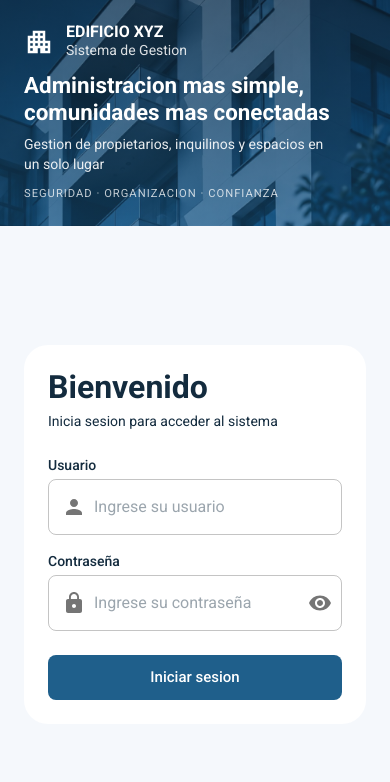
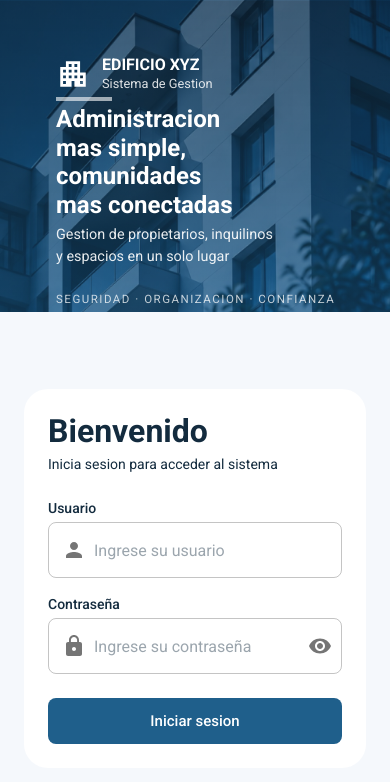
Before and after one commit to 201806081-design/Nexa-edificio-xyz, a React (Vite) app in the folder frontend/: page /login in a window 390 px wide. Shown: the top 782 px of the page. Built offline with nearby package versions, Linux system fonts and the light colour scheme; no server answers.

Commit message:
style(HU-SE-01): ajustar diseno responsive del login segun mockup

```diff
--- a/frontend/src/pages/Login/Login.jsx
+++ b/frontend/src/pages/Login/Login.jsx
@@ -12,34 +12,41 @@ function PanelBranding({ compacto = false }) {
         backgroundPosition: 'center',
         display: 'flex',
         flexDirection: 'column',
-        justifyContent: compacto ? 'center' : 'space-between',
-        p: compacto ? 3 : 5,
-        gap: compacto ? 1.5 : 0,
+        justifyContent: 'space-between',
+        p:compacto ? 3 : 5,
+        pb: compacto ? 0.5 : 5,
         height: '100%',
       }}
     >
-      <Box sx={{ display: 'flex', alignItems: 'center', gap: 1.5 }}>
-        <ApartmentIcon sx={{ fontSize: compacto ? 30 : 38 }} />
-        <Box>
-          <Typography sx={{ fontWeight: 700, lineHeight: 1 }}>EDIFICIO XYZ</Typography>
-          <Typography variant="body2" sx={{ opacity: 0.85 }}>Sistema de Gestion</Typography>
+      {/* GRUPO DE ARRIBA: logo + linea + titulo + descripcion, todos juntos */}
+      <Box sx={{ display: 'flex', flexDirection: 'column', gap: compacto ? 0.5 : 1.5, mt: 4, ml:4 }}>
+        <Box sx={{ display: 'flex', alignItems: 'center', gap: 1.5 }}>
+          <ApartmentIcon sx={{ fontSize: compacto ? 34 : 48 }} />
+          <Box>
+            <Typography sx={{ fontWeight: 700, lineHeight: 1.1, fontSize: compacto ? '1rem' : '1.25rem' }}>
+              EDIFICIO XYZ
+            </Typography>
+            <Typography sx={{ opacity: 0.85, fontSize: compacto ? '0.8rem' : '0.95rem' }}>
+              Sistema de Gestion
+            </Typography>
+          </Box>
         </Box>
-      </Box>
 
-      <Box>
-        {!compacto && <Box sx={{ width: 48, height: 3, bgcolor: '#fff', opacity: 0.6, mb: 3 }} />}
+        <Box sx={{ width: 56, height: 4, bgcolor: '#fff', opacity: 0.6 }} />
+
         <Typography
-          variant="h1"
-          sx={{ fontSize: compacto ? '1.4rem' : '2rem', fontWeight: 700, lineHeight: 1.2, mb: compacto ? 1 : 2 }}
+          sx={{ fontSize: compacto ? '1.5rem' : '2.4rem', fontWeight: 700, lineHeight: 1.2 }}
         >
-          Administracion mas simple, comunidades mas conectadas
+          Administracion<br />mas simple,<br />comunidades<br />mas conectadas
         </Typography>
-        <Typography variant="body2" sx={{ opacity: 0.9, maxWidth: 300 }}>
-          Gestion de propietarios, inquilinos y espacios en un solo lugar
+
+        <Typography sx={{ opacity: 0.9, maxWidth: 340, fontSize: compacto ? '0.9rem' : '1.05rem', mt: compacto ? 0 : 0 }}>
+          Gestion de propietarios, inquilinos<br /> y espacios en un solo lugar
         </Typography>
       </Box>
 
-      <Typography variant="body2" sx={{ opacity: 0.75, letterSpacing: 1, fontSize: compacto ? '0.7rem' : '0.8rem' }}>
+      {/* GRUPO DE ABAJO: pegado al fondo */}
+      <Typography sx={{ opacity: 0.75, letterSpacing: 1.5, fontSize: compacto ? '0.72rem' : '0.9rem', ml:4, mt:3}}>
         SEGURIDAD · ORGANIZACION · CONFIANZA
       </Typography>
     </Box>
--- a/frontend/src/pages/Login/LoginForm.jsx
+++ b/frontend/src/pages/Login/LoginForm.jsx
@@ -9,6 +9,15 @@ import Visibility from '@mui/icons-material/Visibility';
 import VisibilityOff from '@mui/icons-material/VisibilityOff';
 import { useNavigate } from 'react-router-dom';
 import { useAuth } from '../../hooks/useAuth';
+
+// Anula el fondo azul/amarillo que Chrome pone al autocompletar
+const sinAutofill = {
+  '& input:-webkit-autofill': {
+    WebkitBoxShadow: '0 0 0 100px #FFFFFF inset',
+    WebkitTextFillColor: '#132B3E',
+    transition: 'background-color 9999s ease-in-out 0s',
+  },
+};
 
 export default function LoginForm() {
   const navigate = useNavigate();
@@ -49,6 +58,9 @@ export default function LoginForm() {
     }
   };
 
+  const usuarioError = !!errors.usuario || !!apiError;
+  const passwordError = !!errors.password || !!apiError;
+
   return (
     <Box component="form" onSubmit={handleSubmit} noValidate sx={{ width: '100%', maxWidth: 400 }}>
       <Typography variant="h1" sx={{ fontSize: '2rem', mb: 0.5 }}>
@@ -65,9 +77,9 @@ export default function LoginForm() {
         placeholder="Ingrese su usuario"
         value={form.usuario}
         onChange={handleChange}
-        error={!!errors.usuario}
+        error={usuarioError}
         helperText={errors.usuario}
-        sx={{ mb: 2 }}
+        sx={{ mb: 2, ...sinAutofill }}
         slotProps={{
           input: {
             startAdornment: (
@@ -85,8 +97,9 @@ export default function LoginForm() {
         placeholder="Ingrese su contraseña"
         value={form.password}
         onChange={handleChange}
-        error={!!errors.password}
+        error={passwordError}
         helperText={errors.password}
+        sx={sinAutofill}
         slotProps={{
           input: {
             startAdornment: (
```
